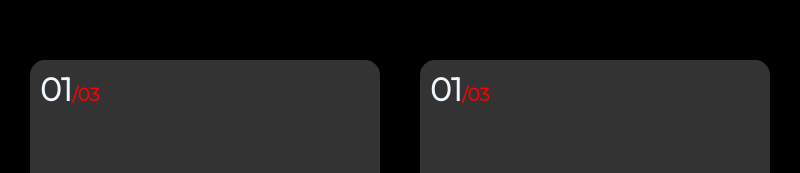
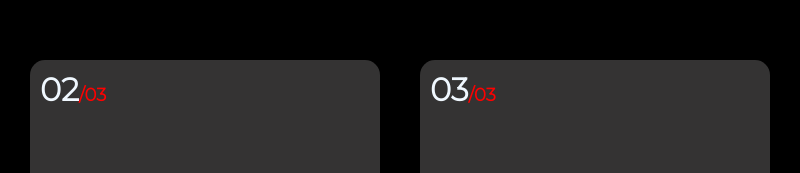
Before and after one commit to kid0733/KALI-Travel, a plain HTML site: page adventures.html in a window 1280 px wide. Shown: the part 281-454 px from the top of the page, 435-1235 px from the left. Drawn offline with Linux system fonts and the light colour scheme; a web font is replaced by a local one.

Commit message:
reupload adv page

```diff
--- a/adventures.html
+++ b/adventures.html
@@ -54,7 +54,7 @@
                     </div>
                     <div class="card">
                         <div class="heading">
-                            <h1 class="white">01<span class="small">/03</span></h1>
+                            <h1 class="white">02<span class="small">/03</span></h1>
                         </div>
                         <div class="card-flex">
                             <div class="card-img sight-img">
@@ -73,7 +73,7 @@
                     </div>
                     <div class="card">
                         <div class="heading">
-                            <h1 class="white">01<span class="small">/03</span></h1>
+                            <h1 class="white">03<span class="small">/03</span></h1>
                         </div>
                         <div class="card-flex">
                             <div class="card-img hiking-img">
```
